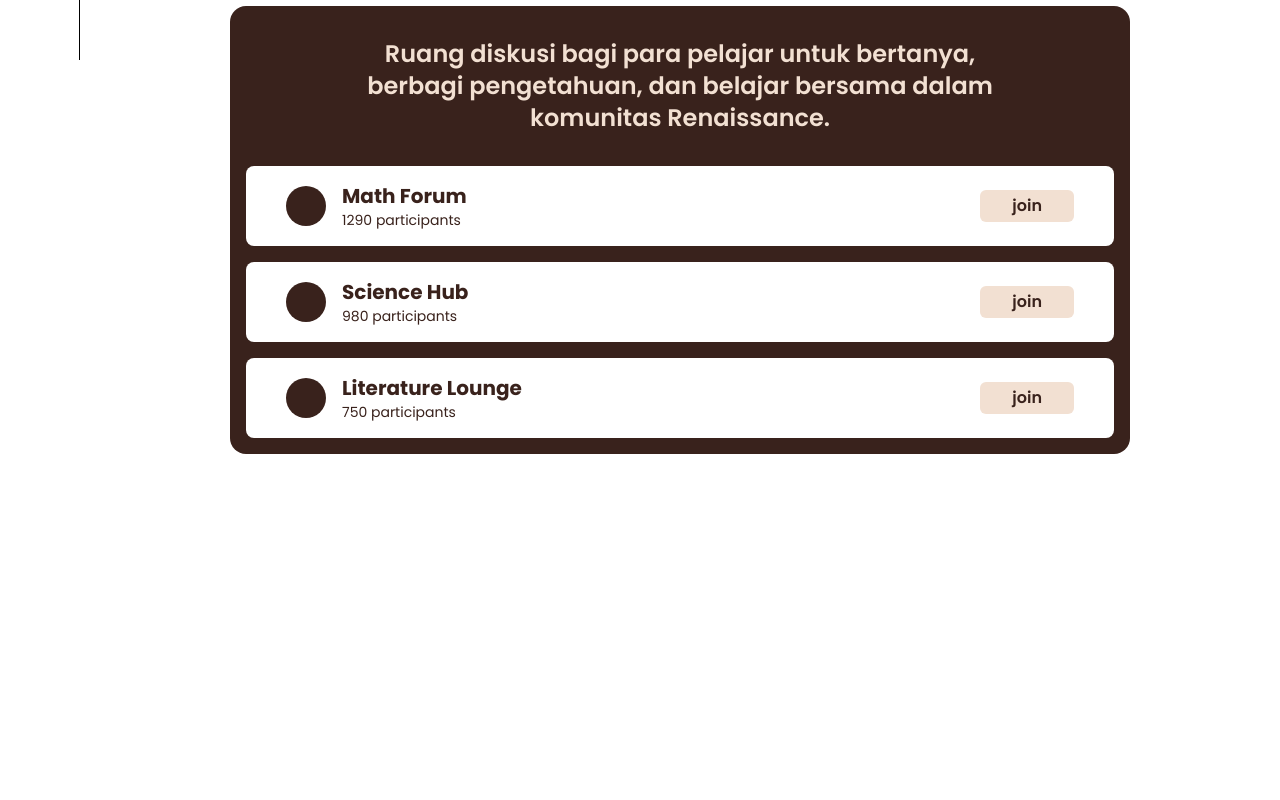
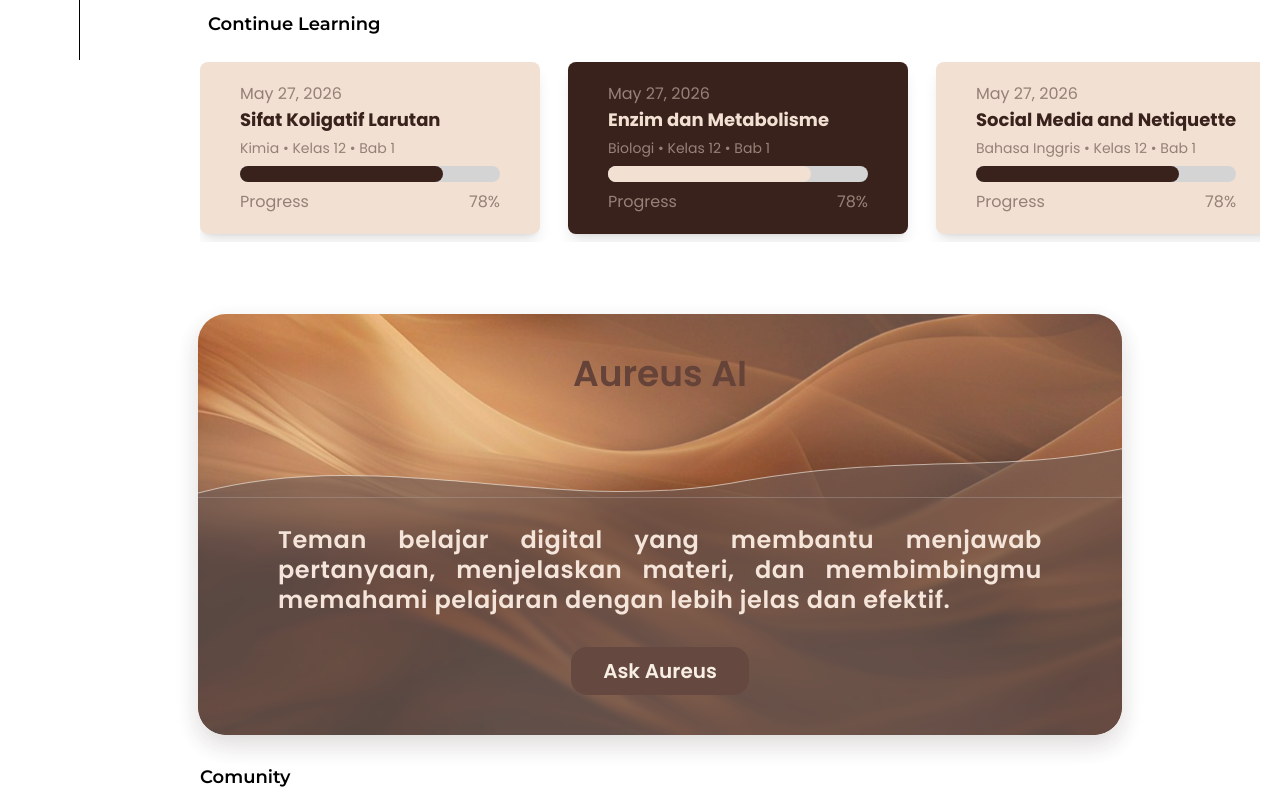
Before and after one commit to Athrsyd/Renaissance, a React (Vite) app in the folder Frontend/: page /dashboard in a window 1280 px wide. Shown: the part 740-1540 px from the top of the page. Before the commit the page ends 1194 px from the top, so only its background shows below. Built offline with nearby package versions, Linux system fonts and the light colour scheme.

Commit message:
DASHBOARD LAPTOP KELAR

```diff
--- /dev/null
+++ b/Frontend/src/components/AureusAI.jsx
@@ -0,0 +1,57 @@
+import React from 'react'
+
+
+const AureusAI = () => {
+    return (
+        <section className="w-9/10 px-10 sm:px-16 lg:px-24 mt-8">
+            <div className="relative overflow-hidden rounded-[28px] shadow-[0_10px_24px_rgba(57,34,28,0.2)] bg-[url('/AiDashboardBG.png')] opacity-85  bg-cover bg-center">
+                <div className="absolute inset-0 opacity-35">
+                    <div className="absolute -left-20 top-8 h-44 w-[70%] rotate-[-8deg] rounded-[100%] bg-[#E8C79C] blur-xl" />
+                    <div className="absolute right-[-10%] top-[-18%] h-56 w-[70%] rotate-6 rounded-[100%] bg-[#C18763] blur-xl" />
+                    <div className="absolute left-[25%] bottom-[-28%] h-64 w-[65%] rounded-[100%] bg-[#6D4333] blur-2xl" />
+                </div>
+
+                <div className="relative z-10 ">
+                    <h2 className="text-center pt-10 text-3xl sm:text-4xl font-semibold text-[#4B2216]">Aureus AI</h2>
+
+                    <div className="relative mt-10">
+                        <svg
+                            className="block w-full h-14 sm:h-16"
+                            viewBox="0 0 1200 130"
+                            preserveAspectRatio="none"
+                            aria-hidden="true"
+                        >
+                            <path
+                                d="M0,120 C240,20 470,170 710,95 C910,40 1040,80 1200,30 L1200,130 L0,130 Z"
+                                fill="rgba(90,63,54,0.62)"
+                            />
+                            <path
+                                d="M0,120 C240,20 470,170 710,95 C910,40 1040,80 1200,30"
+                                fill="none"
+                                stroke="rgba(248,241,231,0.6)"
+                                strokeWidth="2"
+                            />
+                        </svg>
+
+                        <div className="-mt-px rounded-b-[28px] bg-[rgba(90,63,54,0.62)] px-6 pb-7 pt-5 sm:px-10 sm:pb-10 sm:pt-7 shadow-[inset_0_1px_0_rgba(255,255,255,0.18)] backdrop-blur-[3px]">
+                            <p className="text-beige px-10 text-xl sm:text-2xl text-justify font-semibold leading-tight tracking-wide">
+                                Teman belajar digital yang membantu menjawab pertanyaan, menjelaskan materi, dan membimbingmu memahami pelajaran dengan lebih jelas dan efektif.
+                            </p>
+
+                            <div className="mt-6 sm:mt-8 flex justify-center">
+                                <button
+                                    type="button"
+                                    className="inline-flex items-center justify-center rounded-2xl bg-[#4A281E] px-8 py-2.5 text-xl font-semibold text-[#F7ECE0] transition hover:bg-[#3D2018]"
+                                >
+                                    Ask Aureus
+                                </button>
+                            </div>
+                        </div>
+                    </div>
+                </div>
+            </div>
+        </section>
+    )
+}
+
+export default AureusAI
--- a/Frontend/src/components/ContinueLearning.jsx
+++ b/Frontend/src/components/ContinueLearning.jsx
@@ -28,20 +28,13 @@
         bab: 1,
         progress: 78,
     },
-    {
-        id: 4,
-        date: "May 27, 2026",
-        materi: "Social Media and Netiquette",
-        grade: 12,
-        subject: "Bahasa Inggris",
-        bab: 1,
-        progress: 78,
-    },
+
 ];
 
 const ContinueLearningCard = ({ item }) => {
     return (
-        <div className={`px-10 py-5 ${item.id % 2 === 0 ? 'bg-bistre' : 'bg-beige'} p-4 rounded-lg min-w-70 sm:min-w-85 shrink-0 shadow-lg`}>
+        <div className={`px-10 py-5 ${item.id % 2 === 0 ? 'bg-bistre' : 'bg-beige'} p-4 cursor-pointer rounded-lg
+        min-w-70 sm:min-w-85 shrink-0 shadow-lg transition duration-300 ease-in-out hover:transform hover:-translate-y-2`}>
             <p className={`${item.id % 2 === 0 ? 'text-beige' : 'text-bistre'} opacity-50`}>{item.date}</p>
             <h3 className={`${item.id % 2 === 0 ? 'text-beige' : 'text-bistre'} text-lg font-bold mb-1`}>{item.materi}</h3>
             <p className={`${item.id % 2 === 0 ? 'text-beige' : 'text-bistre'} opacity-50 text-sm mb-2`}>{item.subject} • Kelas {item.grade} • Bab {item.bab}</p>
@@ -57,11 +50,14 @@
 
 const ContinueLearning = () => {
     return (
-        <div className="ContinueLearning flex flex-row gap-7 mx-5 my-10 justify-start items-stretch overflow-x-auto overflow-y-hidden pb-2">
-            {data.map((item) => (
-                <ContinueLearningCard key={item.id} item={item} />
-            ))}
-        </div>
+        <>
+            <div className="ContinueLearning pt-10 flex flex-row gap-7 mx-5 my-10 justify-start items-stretch overflow-x-auto overflow-y-hidden pb-2">
+
+                {data.map((item) => (
+                    <ContinueLearningCard key={item.id} item={item} />
+                ))}
+            </div>
+        </>
     )
 }
 
--- a/Frontend/src/components/SubjectDash.jsx
+++ b/Frontend/src/components/SubjectDash.jsx
@@ -31,7 +31,7 @@
           <div className="absolute z-30 top-0 w-full mt-6 h-40 bg-[#CAB99F] rounded-2xl"></div>
         </div>
         <a>
-          <button className="absolute z-40 text-[8px] bottom-0 left-12 mb-5 text-white px-8 py-2 rounded-lg shadow-md bg-black/20 border-white/20">
+          <button className="hover:scale-105 transition duration-300 ease-in-out absolute z-40 text-[8px] bottom-0 left-12 mb-5 text-white px-8 py-2 rounded-lg shadow-md bg-black/20 border-white/20">
             Learn now
           </button>
         </a>
@@ -50,13 +50,13 @@
         {Subjects.map((item) => (
           <SubjectCard key={item.id} item={item} />
         ))}
-        <div className="flex flex-row justify-between items-center gap-2">
+        <div className="flex flex-row justify-between items-center group gap-2">
           <a>
-            <button className="bg-bistre text-white ml-3 px-8 py-2 text-[12px] rounded-xl">
+            <button className="group-hover:scale-105 transition duration-300 ease-in-out bg-bistre text-white ml-3 px-8 py-2 text-[12px] rounded-xl">
               More Subject
             </button>
           </a>
-          <FontAwesomeIcon icon={faAnglesRight} className="font-monstserrat text-lg" />
+          <FontAwesomeIcon icon={faAnglesRight} className="font-monstserrat text-lg group-hover:translate-x-5 transition duration-500 ease-in-out" />
         </div>
       </div>
     </div>
--- a/Frontend/src/components/WelcomeDash.jsx
+++ b/Frontend/src/components/WelcomeDash.jsx
@@ -14,7 +14,7 @@
             your subjects, deepen your understanding, and unlock new knowledge
             with the help of Renaissance.
           </p>
-          <button className="bg-bistre text-white self-start mt-2 px-4 py-2 text-[12px] rounded-xl">
+          <button className= "hover:scale-105 transition duration-300 ease-in-out bg-bistre text-white self-start mt-2 px-4 py-2 text-[12px] rounded-xl">
             Learn More
           </button>
         </div>
--- a/Frontend/src/pages/DashboardPage.jsx
+++ b/Frontend/src/pages/DashboardPage.jsx
@@ -7,12 +7,14 @@
 import rBottom from "../assets/icon/rowBottom.svg"
 import WelcomeDash from '../components/WelcomeDash'
 import SubjectDash from '../components/SubjectDash'
+import ContinueLearning from '../components/ContinueLearning'
+import AureusAI from '../components/AureusAI'
 
 const DashboardPage = () => {
   return (
     <>
       <NavDasboard />
-      <div className="flex flex-col ml-20 bg-white justify-center items-center overflow-x-hidden">
+      <div className="flex flex-col ml-10 bg-white justify-center items-center overflow-x-hidden">
         <div className="flex flex-row w-full ml-20 mt-2 justify-center items-center">
           <div className="relative justify-center items-center">
             <input
@@ -34,8 +36,22 @@
         </div>
         <WelcomeDash />
         <SubjectDash />
-        <CominityList />
+        <div className="w-full pl-35 mt-7">
+          <h1 className=' -mb-14 ml-7 self-start font-semibold font-monstserrat text-lg text-black'>Continue Learning</h1>
+
+          <ContinueLearning />
+        </div>
+
+        <AureusAI />
+
+        <div className="w-full flex-col flex mt-7">
+          <h1 className='ml-40 self-start font-semibold font-monstserrat text-lg text-black'>Comunity</h1>
+          <CominityList />
+        </div>
       </div>
+      <br />
+      <br />
+      <br />
     </>
   );
 }
```
Also changed, not shown: Frontend/public/AiDashboardBG.png (added).
